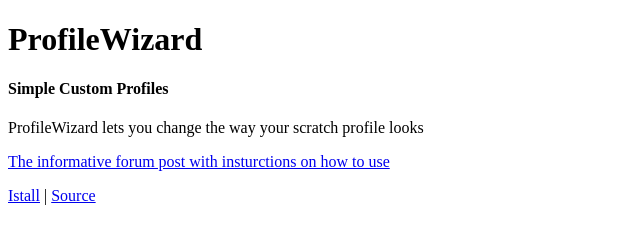
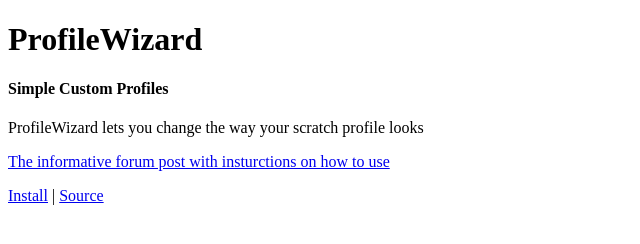
Before and after one commit to hiccup01/ProfileWizard, a plain HTML site: page index.html in a window 1280 px wide. Shown: the full height of the page, 0-640 px from the left. Drawn offline with Linux system fonts and the light colour scheme.

Commit message:
Update index.html

```diff
--- a/index.html
+++ b/index.html
@@ -10,6 +10,6 @@
     <h4>Simple Custom Profiles</h4>
     <p>ProfileWizard lets you change the way your scratch profile looks</p>
     <a href="https://scratch.mit.edu/discuss/topic/184271/">The informative forum post with insturctions on how to use</a>
-    <p><a href="http://hiccup01.com/ProfileWizard/profile.user.js">Istall</a> | <a href="https://github.com/hiccup01/ProfileWizard/profile.user.js">Source</a></p>
+    <p><a href="http://hiccup01.com/ProfileWizard/profile.user.js">Install</a> | <a href="https://github.com/hiccup01/ProfileWizard/profile.user.js">Source</a></p>
   </body>
 </html>
```
